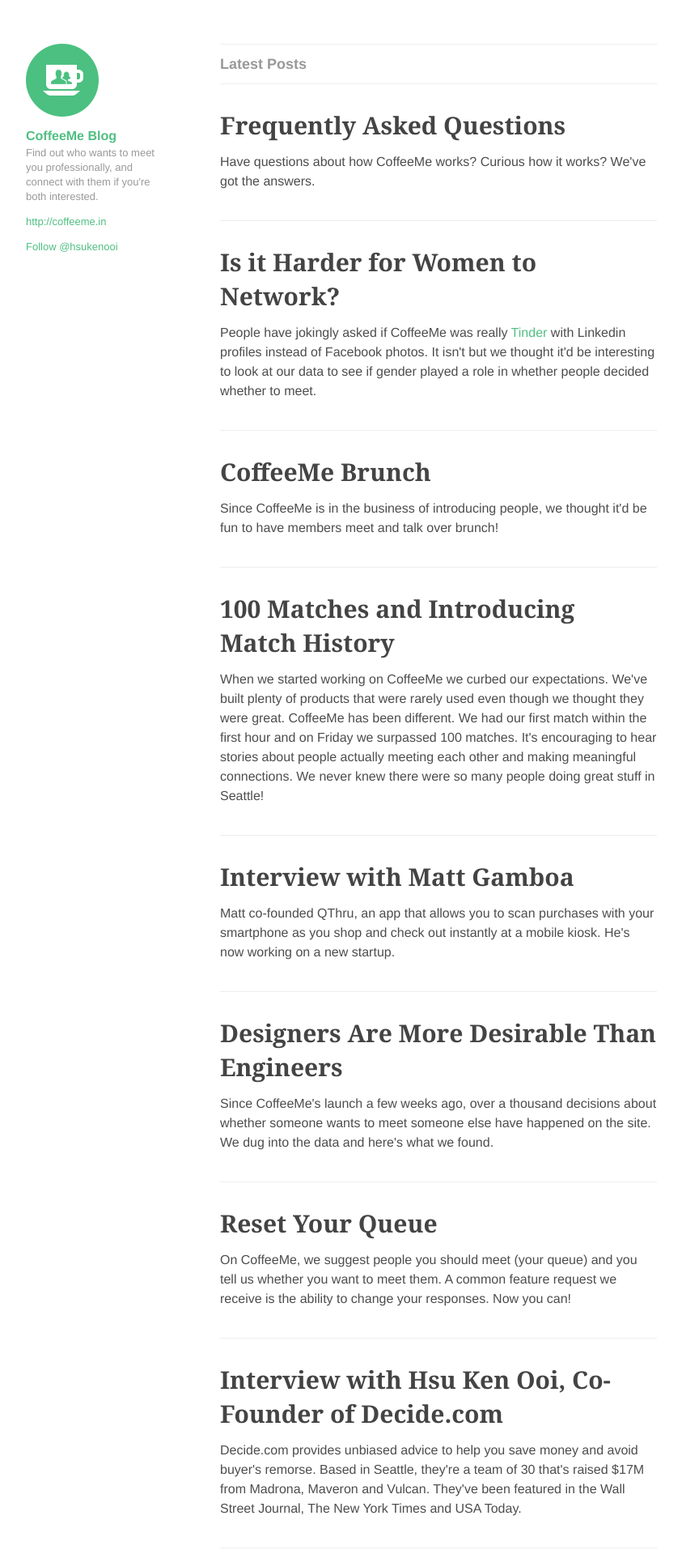
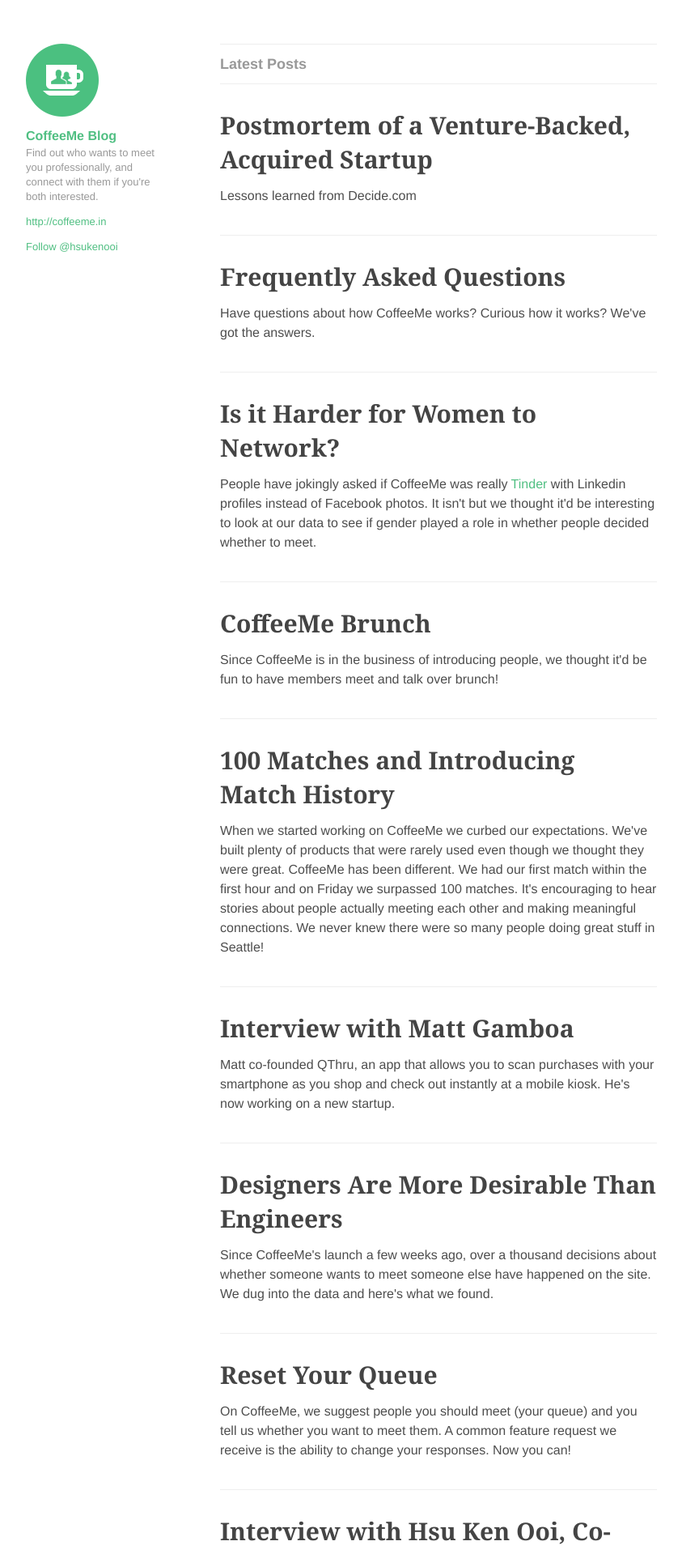
Before and after one commit to hsukenooi/coffeemeblog, a Jekyll site: the page built from index.html, in a window 1280 px wide. Shown: the top 1919 px of the page at 81% size, without its empty margins (98-941 px from the left). Built offline with Jekyll 4.4.1, drawn with Linux system fonts in a browser that asks for light colours; the list of posts is cut into pages by our own code; comment, search, counter and statistics services are not loaded; some of the changed lines change nothing that is shown.

Commit message:
posted the decide post-mortem

```diff
--- /dev/null
+++ b/_posts/2013-10-17-decide-post-mortem.textile
@@ -0,0 +1,85 @@
+---
+layout: post
+title: "Postmortem of a Venture-Backed, Acquired Startup"
+excerpt: Lessons learned from Decide.com
+---
+
+h1. <a href="{{ page.url }}">{{ page.title }}</a>
+
+<div class="subheadline">Lessons learned from Decide.com</div>
+
+Decide.com was acquired by eBay on September 6, 2013. For those unfamiliar with Decide, we invented technology that predicted the future price of consumer goods. Thinking about buying a Samsung television? We'd tell you whether the price would drop in the next two weeks. We helped you decide when to buy.
+
+I'm obviously happy with the outcome. From my brother's basement, we raised $16.5M, employed 30 people and most importantly built something people found useful. Only in my wildest dream would I have the audacity to think I'd build something that would be acquired by a company like eBay.
+
+Although the outcome was positive, it's helpful to reflect on the experience. Below are 3 lessons I learned from the experience. They're not new but hopefully from within the context of a real startup they're more tangible.
+
+h2. Scale Your Company with Your Product
+
+We launched Decide.com on June 20th, 2011 with 20 people and 2 round of funding totaling $8.5M. That's atypical, especially these days when investors want to see traction before investing. Instead of those resources helping us find market-fit it slowed us down.
+
+We focused on company building:
+
+<b>Hiring</b>. We hired 20 people in the 9 months following our first round of funding. That took lot of work. For every person you hire, you might interview 5 others, for each of those people you have a recap meeting with everyone that interviewed them, work on a offer for the person you want then sell them. That doesn't take into account the work it takes to source candidates and fire people that don't work out.
+
+<b>Organizational Structure</b>. As we kept adding people, we had to figure out how they'd all work together. What teams should do what? Who leads those teams? How do those teams interact? Who needs to be in the meeting where we decide what we're doing?
+
+Once we got through those parts, it was harder to change directions:
+
+<b>Communication Overhead</b>. The larger the team the more energy you need to spend communicating. Let's say you want to change directions, something that happens often pre-market-fit. You have to convince everyone that there needs to be a new direction, what the new direction is and why this new direction will work when the last one didn't.
+
+<b>Specialization</b>. As companies grow, the people they hire become more specialized. If we had pivoted to target businesses (we talked about it) instead of consumers we'd need sales people (we didn't have any) which probably meant we'd have to layoff other people (probably engineers) to hire them. This didn't happen to us but it impacted some of our decisions so I felt it was worth mentioning.
+
+h3. Lesson Learned:
+
+Do whatever helps you reach market-fit faster. In my experience, that's raising modestly (if at all) and keeping the team small. 2 or 3 people can get a lot done and is small enough where you don't have to worry about structure or communication.
+
+You wouldn't scale your technology to support 10M users when you only have 100. Don't scale your company that way either.
+
+h2. Hire Similar Minded People
+
+Our hiring criteria can be summarized with 2 basic questions: (1) Are they great at what they do? (2) Do we like them? Turns out there should've been a 3rd question. (3) Do you generally agree with me?
+
+We spent a lot of time debating rather than doing. What technology should we use? When should engineering get involved with the design process? What's our design methodology? How long should our release cycles be? Should we even have release cycles? I could go on indefinitely.
+
+h3. Lesson Learned:
+
+Decide how you want do things then hire people that want to do things that way. There's value in having a diversity of opinion but in a early stage startups, the benefits (moving fast) of hiring people that generally agree with you outweigh the benefits (diversity of opinion) of hiring people that don't.
+
+If you can't hire anyone that agrees with you, re-evaluate how you want to do things.
+
+h2. Expanding Your Target Market Doesn't Help You Find Market-Fit
+
+We started with support for 3 categories (televisions, laptops and cameras) but expanded into all electronics within the first year. Looking for more growth, we talked about a few options:
+
+<b>Option 1</b>: Expand into more categories. Be relevant to more purchases. Number 1 thing our users asked for.
+
+<b>Option 2</b>: Expand beyond when to buy. Move up the buying funnel by helping people figure out what they should buy (product scores, reviews, comparison,etc.) in addition to when.
+
+<b>Option 3</b>: Double-down on when to buy. Make it so good, if anyone is buying in a category we cover, they have to use us.
+
+We ended up doing a combination of 1 and 2. We built features (product recommendation, sentiment analysis, etc.) to help people figure out what to buy then expanded our coverage into appliances, home and garden, babies and kids. We looked for growth by expanding how often we would be relevant (more categories, cover more of the buying funnel).
+
+Most of our traffic stayed in electronics and our experience became thin. We were in a lot of categories trying to do a lot of things. I would've liked to see us do option 3, double-down on when to buy. That was the part of the market nobody else was playing in. Get that experience to be amazing then roll it out into other categories.
+
+h3. Lesson Learned:
+
+Expanding your target market, like we did by supporting more categories and building when to buy features, doesn't help you get to market-fit. In fact, I'd argue it makes it harder because there's more needs to satisfy.
+
+Said another way, is it better to start with a small group of people who love what you're building or a large group of people who are indifferent? I think you'd rather have the small group that love you. It's easier to turn a small group of rabid users into a large group than a large group of indifferent users into a large group of rabid users.
+
+Keep your product narrow and focused on the small group of people most likely to love what you're building.
+
+h2. Something positive
+
+I don't want to end this negatively because there's a lot we got right. I just tend to learn more from failures than successes. Maybe I should write another post about worked for us. For now, let me tell you about the my proudest moment at Decide, when we lost almost all our revenue.
+
+When we created the first version of our mobile app, we put Amazon's prices next to everyone else's just like we did on the web. Apparently Amazon doesn't allow you to do that on a mobile device but it's ok on the web. They want you to use their app to check their prices.
+
+We received a notice from them informing us we weren't compliant and unless we removed it they'd suspend our affiliate account. We weren't making a lot of money but that account probably represented more than 80% our revenue.
+
+We had 2 choices: (1) Comply and remove Amazon prices from our mobile app (2) Not comply, keep the prices and lose our biggest revenue stream. Proudly and with very little discussion, we decided not to comply. Most people want to buy from Amazon. Not being able to show those prices to our users wasn't acceptable. In the 2 years since we got that notice we never complied. When faced with a decision where we had to choose between revenue or our users, we chose our users. I couldn't have been more proud.
+
+<i>If you want to see what I'm working on now checkout <a href="http://coffeeme.in">CoffeeMe</a>, or as we like to call it Tinder for professional networking.</i>
+
+{% include share.html %}
--- a/css/screen.css
+++ b/css/screen.css
@@ -140,7 +140,12 @@
 #subscribe-list li { position: relative; }
 #subscribe-list li #follow-button { position: absolute; top: 2px; margin-left: 6px; }
 
-.post .subheadline { font-size: 22px; line-height: 32px; margin-top: -22px; font-style: italic; }
+.post .subheadline {
+	font-size: 22px;
+	line-height: 32px;
+	margin: -22px 0 18px;
+	font-style: italic;
+}
 
 .post .share-links {
 	margin: 0;
```
